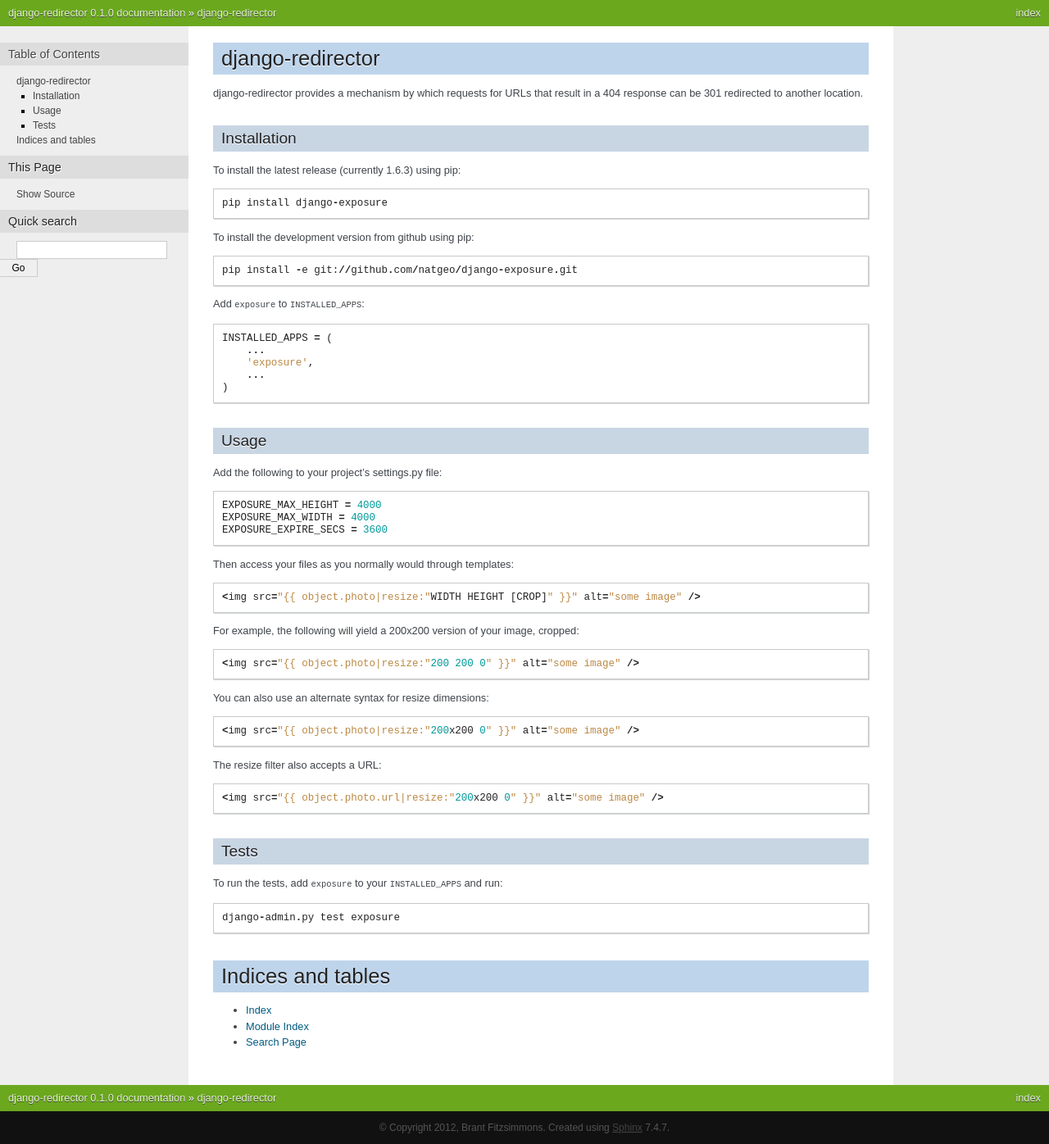
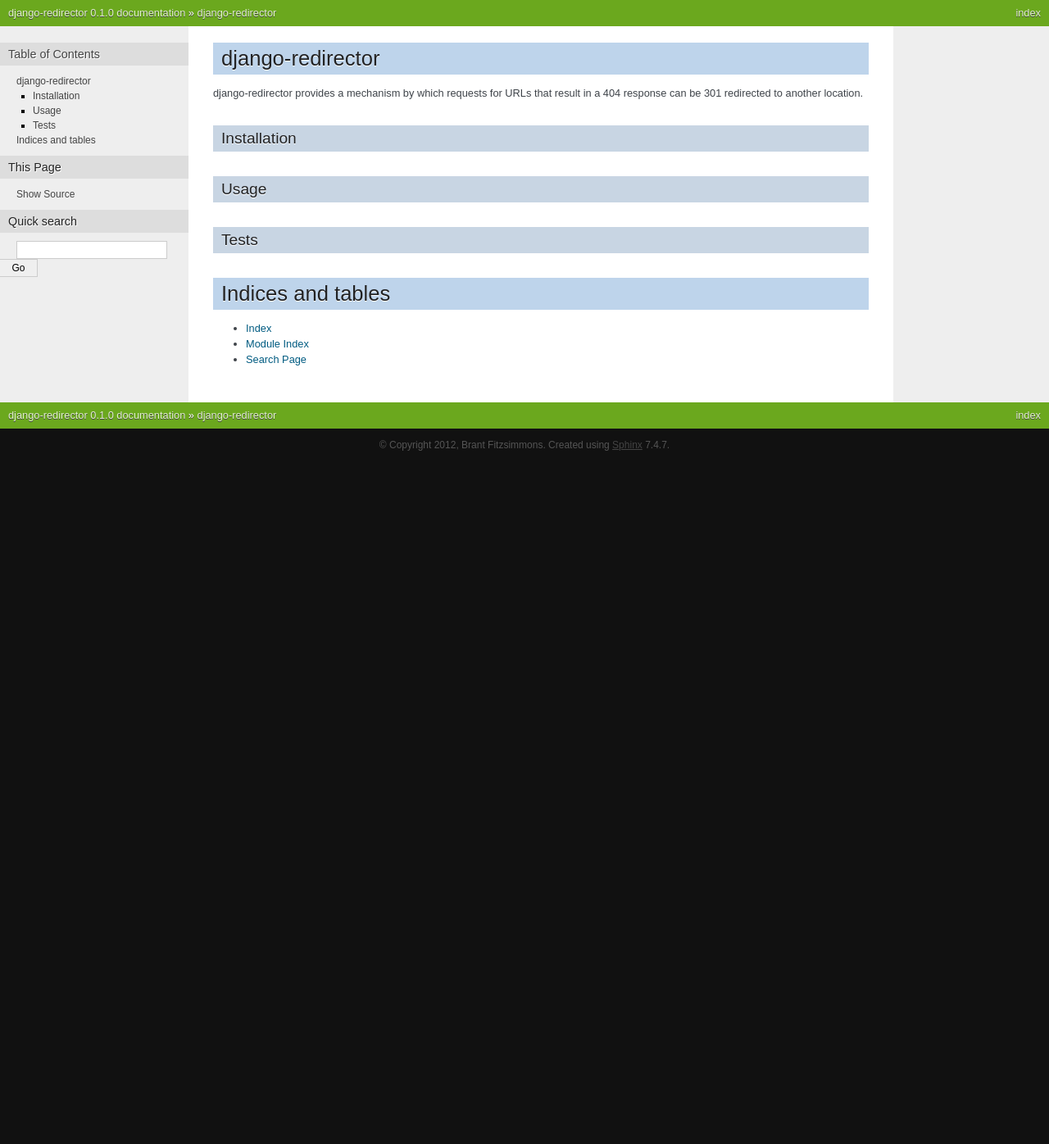
Before and after one commit to bfitzsimmons/django-redirector, a Sphinx documentation site: the page built from docs/index.rst, in a window 1280 px wide. Shown: the whole page at 82% size. Built offline with Sphinx 7.4.7, drawn with Linux system fonts in a browser that asks for light colours; pages that are not in the unit, such as notebooks, are missing from menus; after the commit the page ends 900 px from its top, so only the background shows below that.

Commit message:
Update index.rst

```diff
--- a/docs/index.rst
+++ b/docs/index.rst
@@ -15,53 +15,12 @@
 Installation
 ************
 
-To install the latest release (currently 1.6.3) using pip::
-
-    pip install django-exposure
-
-To install the development version from github using pip::
-
-    pip install -e git://github.com/natgeo/django-exposure.git
-
-Add ``exposure`` to ``INSTALLED_APPS``::
-
-    INSTALLED_APPS = (
-        ...
-        'exposure',
-        ...
-    )
-
 Usage
 *****
 
-Add the following to your project's settings.py file::
-
-    EXPOSURE_MAX_HEIGHT = 4000
-    EXPOSURE_MAX_WIDTH = 4000
-    EXPOSURE_EXPIRE_SECS = 3600
-
-Then access your files as you normally would through templates::
-
-    <img src="{{ object.photo|resize:"WIDTH HEIGHT [CROP]" }}" alt="some image" />
-
-For example, the following will yield a 200x200 version of your image, cropped::
-
-    <img src="{{ object.photo|resize:"200 200 0" }}" alt="some image" />
-
-You can also use an alternate syntax for resize dimensions::
-
-    <img src="{{ object.photo|resize:"200x200 0" }}" alt="some image" />
-
-The resize filter also accepts a URL::
-
-    <img src="{{ object.photo.url|resize:"200x200 0" }}" alt="some image" />
 
 Tests
 *****
-
-To run the tests, add ``exposure`` to your ``INSTALLED_APPS`` and run::
-
-    django-admin.py test exposure
 
 Indices and tables
 ==================
```
